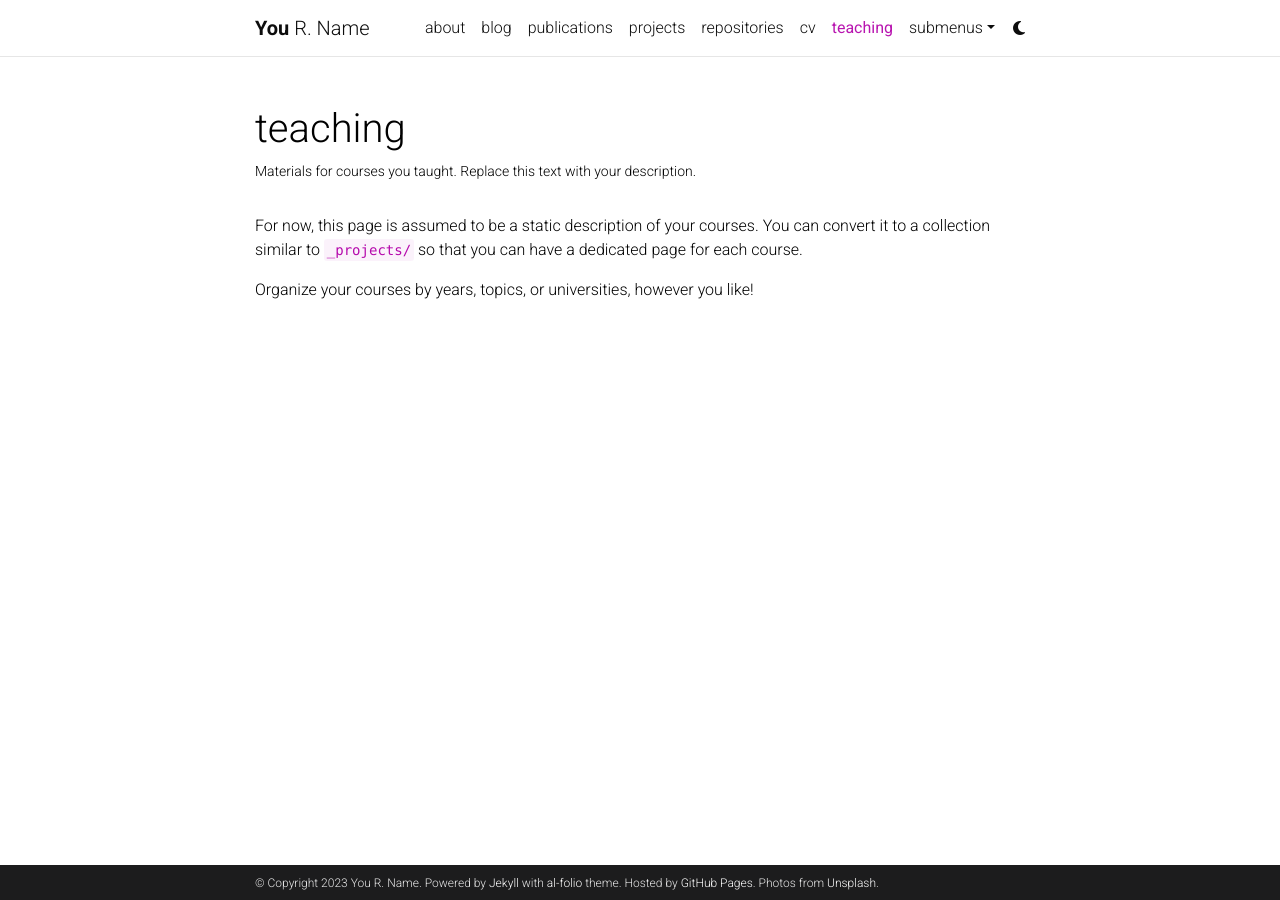
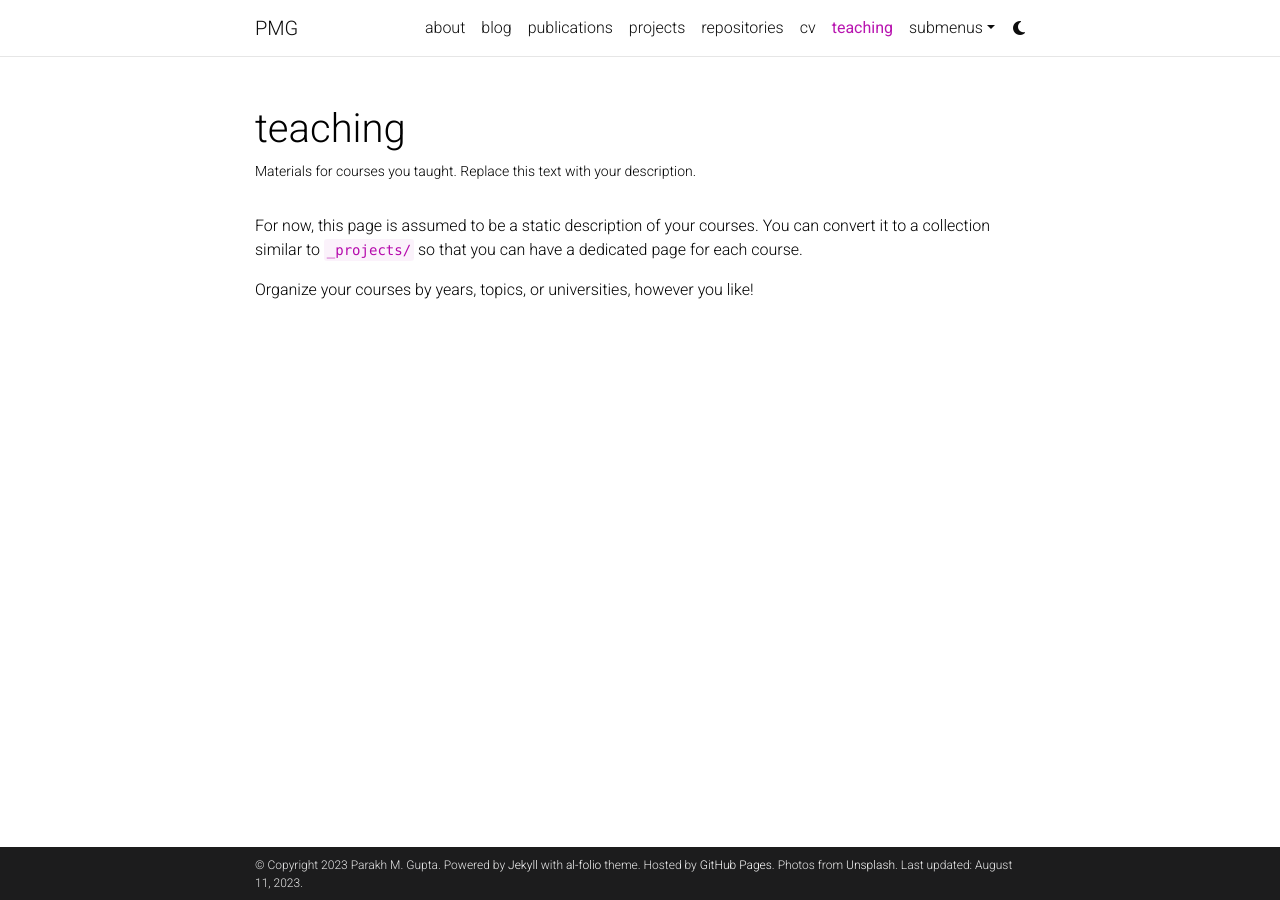
Before and after one commit to parakhm95/parakhm95.github.io, a Jekyll site: the page built from _pages/teaching.md, in a window 1280 px wide. Built offline with Jekyll 4.4.1, drawn with Linux system fonts in a browser that asks for light colours; comment, search, counter and statistics services are not loaded; a style sheet for code colours, icons or effects is not loaded; some of the changed lines change nothing that is shown.

Commit message:
Restarting things back to github

```diff
--- a/_config.yml
+++ b/_config.yml
@@ -2,11 +2,11 @@
 # Site settings
 # -----------------------------------------------------------------------------
 
-title: blank # the website title (if blank, full name will be used instead)
-first_name: You
-middle_name: R.
-last_name: Name
-email: you@example.com
+title: PMG # the website title (if blank, full name will be used instead)
+first_name: Parakh
+middle_name: M.
+last_name: Gupta
+email: parakhm95@gmail.com
 description: > # the ">" symbol means to ignore newlines until "footer_text:"
   A simple, whitespace theme for academics. Based on [*folio](https://github.com/bogoli/-folio) design.
 footer_text: >
@@ -20,7 +20,7 @@
 
 url: https://parakhmgupta.com # the base hostname & protocol for your site
 baseurl: /al-folio # the subpath of your site, e.g. /blog/
-last_updated: false # set to true if you want to display last updated in the footer
+last_updated: true # set to true if you want to display last updated in the footer
 impressum_path:  # set to path to include impressum link in the footer, use the same path as permalink in a page, helps to conform with EU GDPR
 
 # -----------------------------------------------------------------------------
@@ -71,23 +71,23 @@
 # Social integration
 # -----------------------------------------------------------------------------
 
-github_username: # your GitHub user name
+github_username: parakhm95 # your GitHub user name
 gitlab_username: # your GitLab user name
-twitter_username: # your Twitter handle
+twitter_username: parakhm95 # your Twitter handle
 mastodon_username: # your mastodon instance+username in the format instance.tld/@username
-linkedin_username: # your LinkedIn user name
+linkedin_username: parakhm95 # your LinkedIn user name
 telegram_username: # your Telegram user name
-scholar_userid: # your Google Scholar ID
+scholar_userid: parakhm95 # your Google Scholar ID
 semanticscholar_id: # your Semantic Scholar ID
 whatsapp_number: # your WhatsApp number (full phone number in international format. Omit any zeroes, brackets, or dashes when adding the phone number in international format.)
-orcid_id: # your ORCID ID
+orcid_id: 0000-0002-6481-2281 # your ORCID ID
 medium_username: # your Medium username
 quora_username: # your Quora username
 publons_id: # your ID on Publons
 lattes_id: # your ID on Lattes (Brazilian Lattes CV)
 osf_id: # your OSF ID
 research_gate_profile: # your profile on ResearchGate
-scopus_id: # your profile on Scopus
+scopus_id: 57210197249 # your profile on Scopus
 blogger_url: # your blogger URL
 work_url: # work page URL
 keybase_username: # your keybase user name
@@ -102,7 +102,7 @@
 unsplash_id: # your unsplash id
 instagram_id: # your instagram id
 facebook_id: # your facebook id
-youtube_id: # your youtube channel id (youtube.com/@<youtube_id>)
+youtube_id: parakhm95 # your youtube channel id (youtube.com/@<youtube_id>)
 discord_id: # your discord id (18-digit unique numerical identifier)
 zotero_username: # your zotero username
 
```
